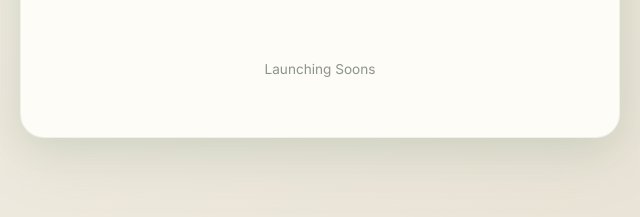
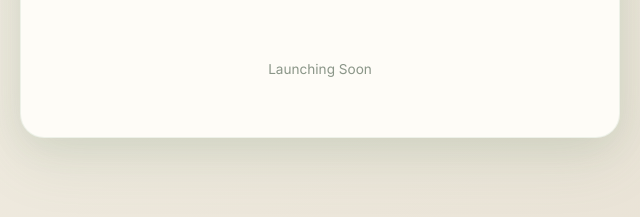
Before and after one commit to miss-pickles/miss-pickles, a plain HTML site: page docs/index.html in a window 1280 px wide. Shown: the part 569-786 px from the top of the page, 320-960 px from the left. Drawn offline with nearby package versions, Linux system fonts and the light colour scheme.

Commit message:
fix: typo

```diff
--- a/docs/index.html
+++ b/docs/index.html
@@ -187,7 +187,7 @@
     <a href="#" class="coming-soon">Coming Soon</a>
 
     <div class="footer">
-      <p>Launching Soons</p>
+      <p>Launching Soon</p>
     </div>
   </div>
 </body>
```
